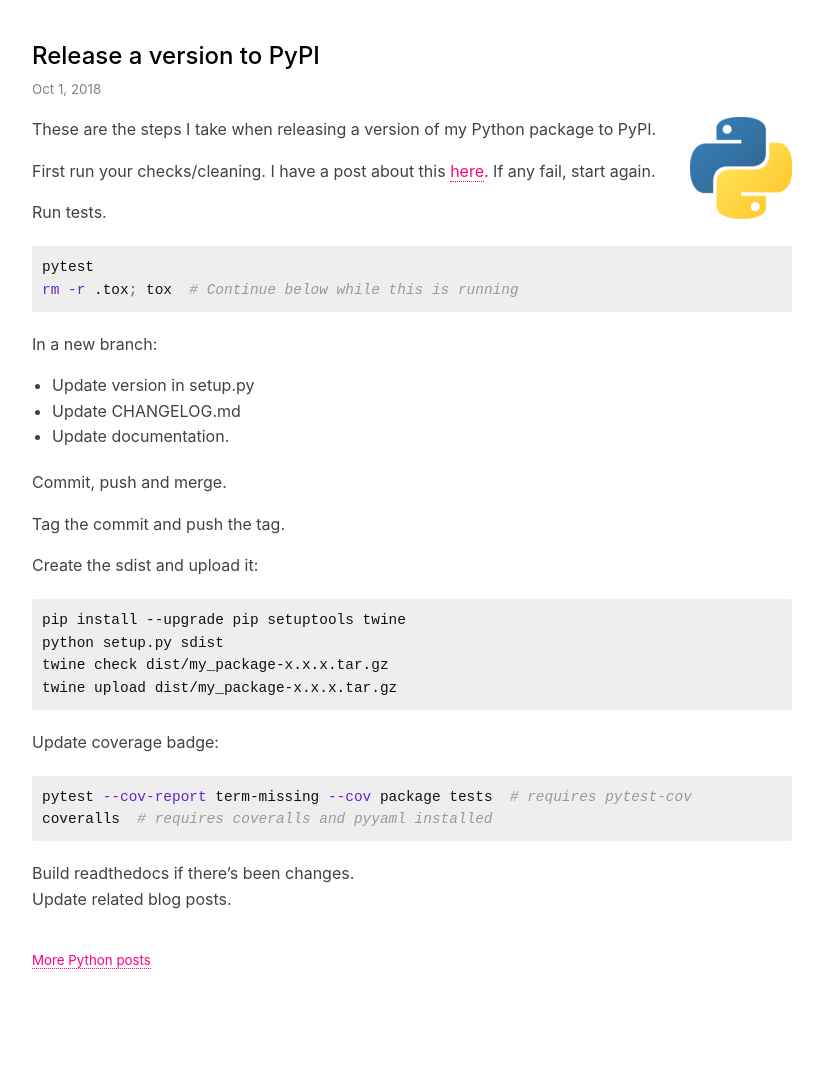
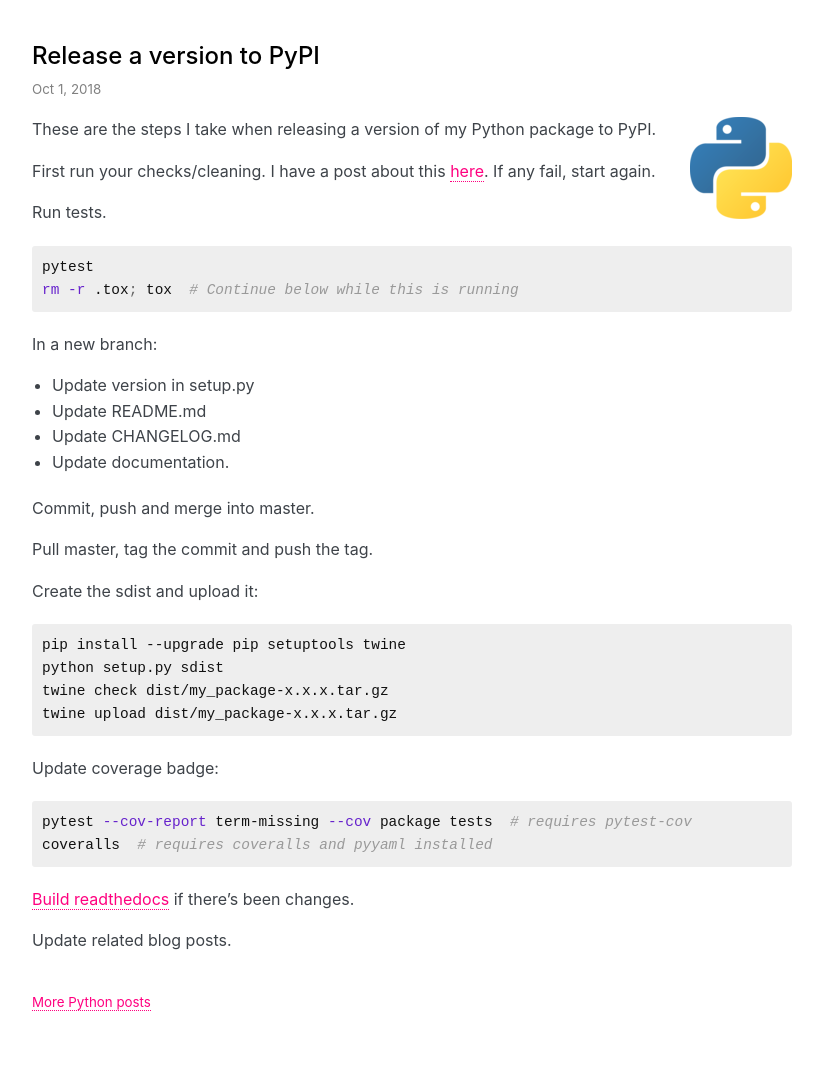
Before and after one commit to explodinglabs/explodinglabs.github.io, a Jekyll site: the page built from _posts/python/2018-10-01-release-new-version-to-pypi.markdown, in a window 1280 px wide. Shown: the whole page, without its empty margins (228-1051 px from the left). Built offline with Jekyll 4.4.1, drawn with Linux system fonts in a browser that asks for light colours; some web fonts are replaced; before the commit the page ends 1048 px from its top, so only the background shows below that.

Commit message:
Update release to pypi

````diff
--- a/_posts/python/2018-10-01-release-new-version-to-pypi.markdown
+++ b/_posts/python/2018-10-01-release-new-version-to-pypi.markdown
@@ -22,12 +22,13 @@
 
 In a new branch:
 - Update version in setup.py
+- Update README.md
 - Update CHANGELOG.md
 - Update documentation.
 
-Commit, push and merge.
+Commit, push and merge into master.
 
-Tag the commit and push the tag.
+Pull master, tag the commit and push the tag.
 
 Create the sdist and upload it:
 ```
@@ -43,5 +44,7 @@
 coveralls  # requires coveralls and pyyaml installed
 ```
 
-Build readthedocs if there's been changes.
+[Build readthedocs](https://blog.explodinglabs.com/trigger-rtd-build) if
+there's been changes.
+
 Update related blog posts.
````
